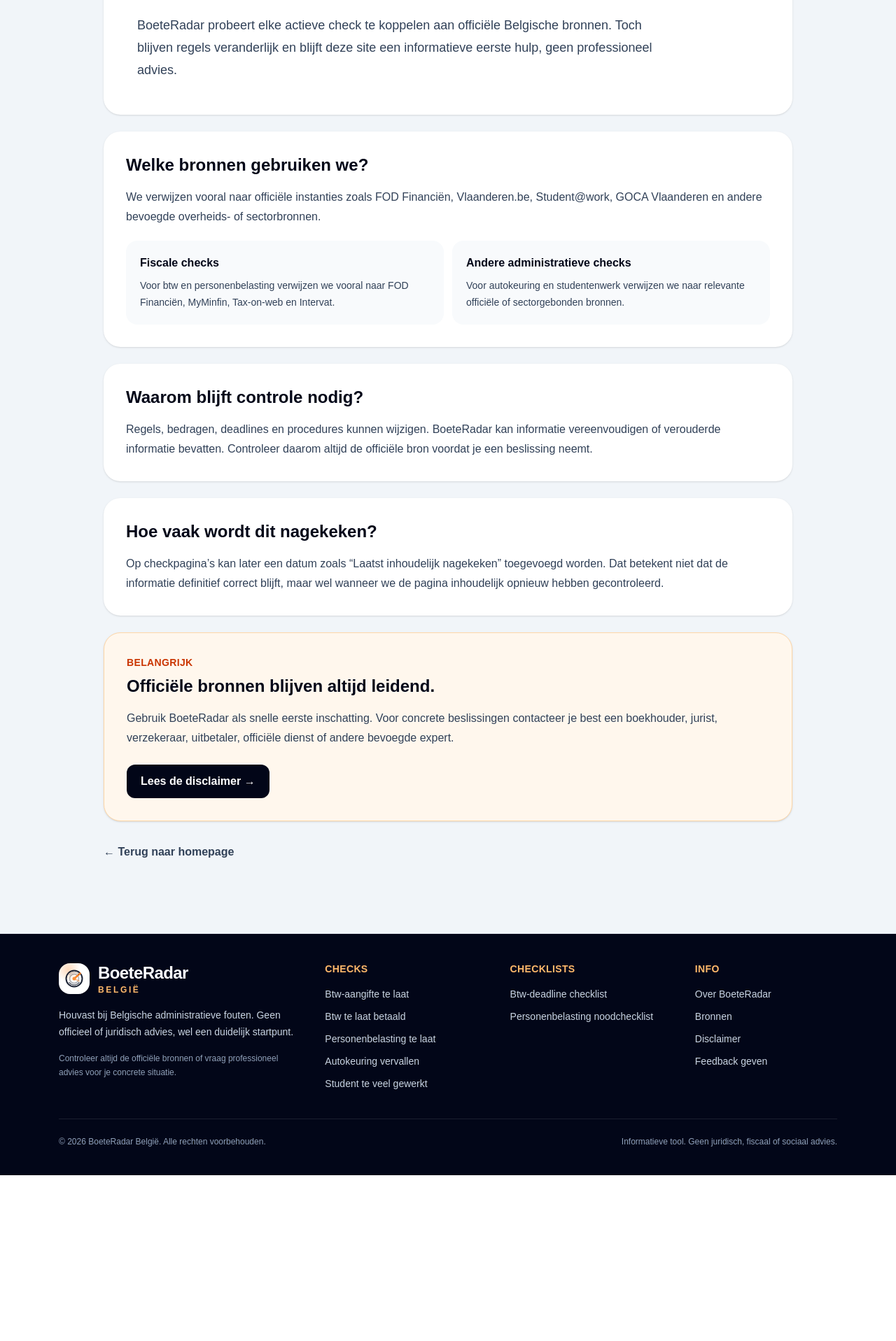
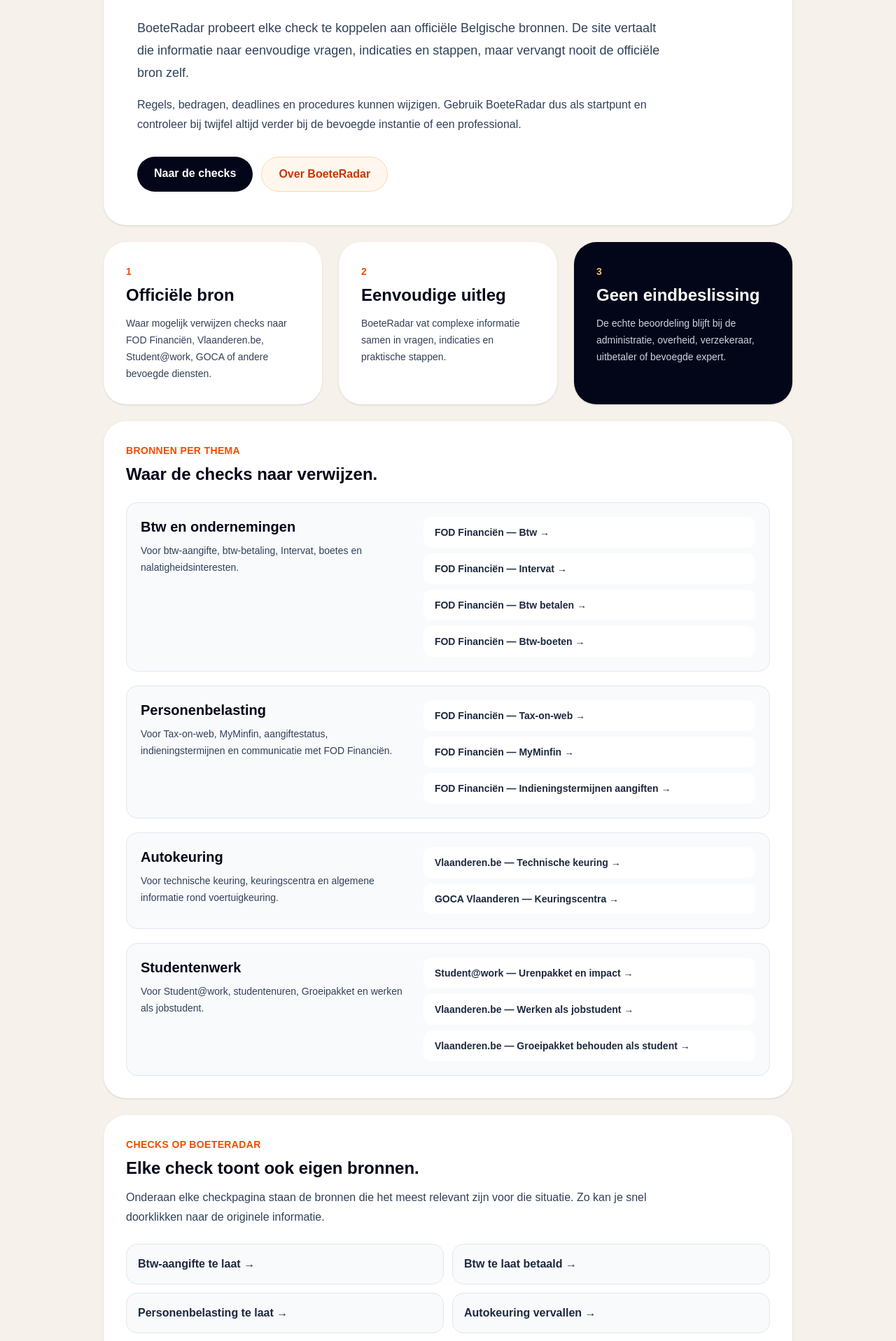
Before and after one commit to NathanVerd/Boeteradar, a Next.js app: page /bronnen in a window 1280 px wide. Shown: the part 363-2280 px from the top of the page at 70% size. Before the commit the page ends 2043 px from the top, so only its background shows below. Built offline with nearby package versions, Linux system fonts and the light colour scheme.

Commit message:
Improve sources page

```diff
--- a/app/bronnen/page.tsx
+++ b/app/bronnen/page.tsx
@@ -2,100 +2,313 @@
 import Footer from "@/components/Footer";
 import Header from "@/components/Header";
 import Link from "next/link";
+import type { Metadata } from "next";
+
+export const metadata: Metadata = {
+  title: "Bronnen | Hoe BoeteRadar officiële bronnen gebruikt",
+  description:
+    "Lees hoe BoeteRadar officiële Belgische bronnen gebruikt voor btw, personenbelasting, autokeuring, studentenwerk en administratieve checks.",
+  alternates: {
+    canonical: "https://www.boeteradar.be/bronnen",
+  },
+  openGraph: {
+    title: "Bronnen van BoeteRadar",
+    description:
+      "BoeteRadar verwijst naar officiële bronnen en gebruikt die als basis voor Belgische administratieve checks.",
+    url: "https://www.boeteradar.be/bronnen",
+    siteName: "BoeteRadar België",
+    locale: "nl_BE",
+    type: "website",
+  },
+};
+
+const sourceGroups = [
+  {
+    title: "Btw en ondernemingen",
+    description:
+      "Voor btw-aangifte, btw-betaling, Intervat, boetes en nalatigheidsinteresten.",
+    links: [
+      {
+        label: "FOD Financiën — Btw",
+        href: "https://financien.belgium.be/nl/ondernemingen/btw",
+      },
+      {
+        label: "FOD Financiën — Intervat",
+        href: "https://financien.belgium.be/nl/E-services/Intervat",
+      },
+      {
+        label: "FOD Financiën — Btw betalen",
+        href: "https://financien.belgium.be/nl/ondernemingen/btw/betaling-teruggave/betaling",
+      },
+      {
+        label: "FOD Financiën — Btw-boeten",
+        href: "https://financien.belgium.be/nl/ondernemingen/btw/boeten",
+      },
+    ],
+  },
+  {
+    title: "Personenbelasting",
+    description:
+      "Voor Tax-on-web, MyMinfin, aangiftestatus, indieningstermijnen en communicatie met FOD Financiën.",
+    links: [
+      {
+        label: "FOD Financiën — Tax-on-web",
+        href: "https://financien.belgium.be/nl/E-services/Tax-on-web",
+      },
+      {
+        label: "FOD Financiën — MyMinfin",
+        href: "https://financien.belgium.be/nl/E-services/MyMinfin",
+      },
+      {
+        label: "FOD Financiën — Indieningstermijnen aangiften",
+        href: "https://financien.belgium.be/nl/experten_partners/economische-beroepen/indieningstermijnen-aangiften",
+      },
+    ],
+  },
+  {
+    title: "Autokeuring",
+    description:
+      "Voor technische keuring, keuringscentra en algemene informatie rond voertuigkeuring.",
+    links: [
+      {
+        label: "Vlaanderen.be — Technische keuring",
+        href: "https://www.vlaanderen.be/auto-en-motor/technische-keuring-van-voertuigen",
+      },
+      {
+        label: "GOCA Vlaanderen — Keuringscentra",
+        href: "https://www.gocavlaanderen.be",
+      },
+    ],
+  },
+  {
+    title: "Studentenwerk",
+    description:
+      "Voor Student@work, studentenuren, Groeipakket en werken als jobstudent.",
+    links: [
+      {
+        label: "Student@work — Urenpakket en impact",
+        href: "https://www.studentatwork.be/nl/urenpakket-en-impact.html",
+      },
+      {
+        label: "Vlaanderen.be — Werken als jobstudent",
+        href: "https://www.vlaanderen.be/werken-als-jobstudent",
+      },
+      {
+        label: "Vlaanderen.be — Groeipakket behouden als student",
+        href: "https://www.vlaanderen.be/algemene-voorwaarden-en-procedure-voor-het-groeipakket/groeipakket-behouden-voor-wie-werkt-en-studeert",
+      },
+    ],
+  },
+];
+
+const checks = [
+  {
+    label: "Btw-aangifte te laat",
+    href: "/btw-aangifte-te-laat",
+  },
+  {
+    label: "Btw te laat betaald",
+    href: "/btw-te-laat-betaald",
+  },
+  {
+    label: "Personenbelasting te laat",
+    href: "/personenbelasting-te-laat",
+  },
+  {
+    label: "Autokeuring vervallen",
+    href: "/autokeuring-vervallen",
+  },
+  {
+    label: "Student te veel gewerkt",
+    href: "/student-te-veel-gewerkt",
+  },
+];
 
 export default function BronnenPage() {
   return (
-    <main className="min-h-screen bg-slate-100 text-slate-950">
-      <Header label="Bronnen" />
+    <main className="min-h-screen bg-[#f6f1ea] text-slate-950">
+      <Header
+        label="Bronnen"
+        subtitle="Hoe BoeteRadar officiële bronnen gebruikt."
+      />
 
       <section className="mx-auto max-w-5xl px-5 py-10">
-        <div className="rounded-3xl bg-white p-7 shadow-sm md:p-12">
-          <p className="text-sm font-bold uppercase tracking-wide text-orange-600">
-            Betrouwbaarheid
+        <section className="rounded-[2rem] bg-white p-7 shadow-sm md:p-12">
+          <p className="mb-4 text-sm font-black uppercase tracking-wide text-orange-600">
+            Bronnen
           </p>
 
-          <h1 className="mt-3 max-w-4xl text-4xl font-black tracking-tight md:text-6xl">
-            Hoe BoeteRadar met bronnen en updates omgaat.
+          <h1 className="max-w-4xl text-4xl font-black tracking-tight md:text-6xl">
+            Officiële bronnen blijven leidend.
           </h1>
 
           <p className="mt-6 max-w-3xl text-lg leading-8 text-slate-700">
-            BoeteRadar probeert elke actieve check te koppelen aan officiële
-            Belgische bronnen. Toch blijven regels veranderlijk en blijft deze
-            site een informatieve eerste hulp, geen professioneel advies.
+            BoeteRadar probeert elke check te koppelen aan officiële Belgische
+            bronnen. De site vertaalt die informatie naar eenvoudige vragen,
+            indicaties en stappen, maar vervangt nooit de officiële bron zelf.
+          </p>
+
+          <p className="mt-4 max-w-3xl leading-7 text-slate-700">
+            Regels, bedragen, deadlines en procedures kunnen wijzigen. Gebruik
+            BoeteRadar dus als startpunt en controleer bij twijfel altijd verder
+            bij de bevoegde instantie of een professional.
+          </p>
+
+          <div className="mt-8 flex flex-col gap-3 sm:flex-row">
+            <Link
+              href="/"
+              className="rounded-full bg-slate-950 px-6 py-3 text-center font-black text-white transition hover:bg-slate-800"
+            >
+              Naar de checks
+            </Link>
+
+            <Link
+              href="/over"
+              className="rounded-full border border-orange-200 bg-orange-50 px-6 py-3 text-center font-black text-orange-700 transition hover:bg-orange-100"
+            >
+              Over BoeteRadar
+            </Link>
+          </div>
+        </section>
+
+        <section className="mt-6 grid gap-6 md:grid-cols-3">
+          <div className="rounded-[2rem] bg-white p-7 shadow-sm md:p-8">
+            <p className="text-sm font-black text-orange-600">1</p>
+            <h2 className="mt-2 text-2xl font-black">Officiële bron</h2>
+            <p className="mt-3 text-sm leading-6 text-slate-700">
+              Waar mogelijk verwijzen checks naar FOD Financiën, Vlaanderen.be,
+              Student@work, GOCA of andere bevoegde diensten.
             </p>
           </div>
 
-        <section className="mt-6 rounded-3xl bg-white p-7 shadow-sm md:p-8">
-          <h2 className="text-2xl font-black">Welke bronnen gebruiken we?</h2>
-
-          <p className="mt-4 leading-7 text-slate-700">
-            We verwijzen vooral naar officiële instanties zoals FOD Financiën,
-            Vlaanderen.be, Student@work, GOCA Vlaanderen en andere bevoegde
-            overheids- of sectorbronnen.
-          </p>
-
-          <div className="mt-5 grid gap-3 md:grid-cols-2">
-            <div className="rounded-2xl bg-slate-50 p-5">
-              <h3 className="font-black">Fiscale checks</h3>
-              <p className="mt-2 text-sm leading-6 text-slate-700">
-                Voor btw en personenbelasting verwijzen we vooral naar FOD
-                Financiën, MyMinfin, Tax-on-web en Intervat.
+          <div className="rounded-[2rem] bg-white p-7 shadow-sm md:p-8">
+            <p className="text-sm font-black text-orange-600">2</p>
+            <h2 className="mt-2 text-2xl font-black">Eenvoudige uitleg</h2>
+            <p className="mt-3 text-sm leading-6 text-slate-700">
+              BoeteRadar vat complexe informatie samen in vragen, indicaties en
+              praktische stappen.
             </p>
           </div>
 
-            <div className="rounded-2xl bg-slate-50 p-5">
-              <h3 className="font-black">Andere administratieve checks</h3>
-              <p className="mt-2 text-sm leading-6 text-slate-700">
-                Voor autokeuring en studentenwerk verwijzen we naar relevante
-                officiële of sectorgebonden bronnen.
+          <div className="rounded-[2rem] bg-slate-950 p-7 text-white shadow-sm md:p-8">
+            <p className="text-sm font-black text-orange-300">3</p>
+            <h2 className="mt-2 text-2xl font-black">Geen eindbeslissing</h2>
+            <p className="mt-3 text-sm leading-6 text-slate-300">
+              De echte beoordeling blijft bij de administratie, overheid,
+              verzekeraar, uitbetaler of bevoegde expert.
             </p>
-            </div>
           </div>
         </section>
 
-        <section className="mt-6 rounded-3xl bg-white p-7 shadow-sm md:p-8">
-          <h2 className="text-2xl font-black">Waarom blijft controle nodig?</h2>
+        <section className="mt-6 rounded-[2rem] bg-white p-7 shadow-sm md:p-8">
+          <p className="text-sm font-black uppercase tracking-wide text-orange-600">
+            Bronnen per thema
+          </p>
+
+          <h2 className="mt-2 text-2xl font-black">
+            Waar de checks naar verwijzen.
+          </h2>
+
+          <div className="mt-6 grid gap-5">
+            {sourceGroups.map((group) => (
+              <div
+                key={group.title}
+                className="rounded-2xl border border-slate-200 bg-slate-50 p-5"
+              >
+                <div className="grid gap-4 md:grid-cols-[0.9fr_1.1fr]">
+                  <div>
+                    <h3 className="text-xl font-black">{group.title}</h3>
+                    <p className="mt-2 text-sm leading-6 text-slate-700">
+                      {group.description}
+                    </p>
+                  </div>
+
+                  <div className="grid gap-2">
+                    {group.links.map((link) => (
+                      <a
+                        key={link.href}
+                        href={link.href}
+                        target="_blank"
+                        rel="noreferrer"
+                        className="rounded-xl bg-white px-4 py-3 text-sm font-bold text-slate-800 transition hover:bg-orange-50 hover:text-orange-700"
+                      >
+                        {link.label} →
+                      </a>
+                    ))}
+                  </div>
+                </div>
+              </div>
+            ))}
+          </div>
+        </section>
+
+        <section className="mt-6 rounded-[2rem] bg-white p-7 shadow-sm md:p-8">
+          <p className="text-sm font-black uppercase tracking-wide text-orange-600">
+            Checks op BoeteRadar
+          </p>
+
+          <h2 className="mt-2 text-2xl font-black">
+            Elke check toont ook eigen bronnen.
+          </h2>
+
+          <p className="mt-3 max-w-3xl leading-7 text-slate-700">
+            Onderaan elke checkpagina staan de bronnen die het meest relevant
+            zijn voor die situatie. Zo kan je snel doorklikken naar de originele
+            informatie.
+          </p>
+
+          <div className="mt-6 grid gap-3 md:grid-cols-2">
+            {checks.map((check) => (
+              <Link
+                key={check.href}
+                href={check.href}
+                className="rounded-2xl border border-slate-200 bg-slate-50 p-4 font-bold text-slate-800 transition hover:border-orange-200 hover:bg-orange-50 hover:text-orange-700"
+              >
+                {check.label} →
+              </Link>
+            ))}
+          </div>
+        </section>
+
+        <section className="mt-6 grid gap-6 md:grid-cols-2">
+          <div className="rounded-[2rem] bg-white p-7 shadow-sm md:p-8">
+            <p className="text-sm font-black uppercase tracking-wide text-orange-600">
+              Updates
+            </p>
+
+            <h2 className="mt-2 text-2xl font-black">
+              “Laatst nagekeken” betekent geen garantie.
+            </h2>
 
             <p className="mt-4 leading-7 text-slate-700">
-            Regels, bedragen, deadlines en procedures kunnen wijzigen.
-            BoeteRadar kan informatie vereenvoudigen of verouderde informatie
-            bevatten. Controleer daarom altijd de officiële bron voordat je een
-            beslissing neemt.
+              Op checkpagina’s staat wanneer de inhoud laatst inhoudelijk werd
+              nagekeken. Dat helpt om transparanter te zijn, maar het betekent
+              niet dat de informatie nadien niet kan wijzigen.
             </p>
-        </section>
+          </div>
 
-        <section className="mt-6 rounded-3xl bg-white p-7 shadow-sm md:p-8">
-          <h2 className="text-2xl font-black">Hoe vaak wordt dit nagekeken?</h2>
-
-          <p className="mt-4 leading-7 text-slate-700">
-            Op checkpagina’s kan later een datum zoals “Laatst inhoudelijk
-            nagekeken” toegevoegd worden. Dat betekent niet dat de informatie
-            definitief correct blijft, maar wel wanneer we de pagina inhoudelijk
-            opnieuw hebben gecontroleerd.
-          </p>
-        </section>
-
-        <section className="mt-6 rounded-3xl border border-orange-200 bg-orange-50 p-7 shadow-sm md:p-8">
-          <p className="text-sm font-bold uppercase tracking-wide text-orange-700">
+          <div className="rounded-[2rem] border border-orange-200 bg-orange-50 p-7 shadow-sm md:p-8">
+            <p className="text-sm font-black uppercase tracking-wide text-orange-700">
               Belangrijk
             </p>
 
             <h2 className="mt-2 text-2xl font-black">
-            Officiële bronnen blijven altijd leidend.
+              Gebruik BoeteRadar niet als enige bron.
             </h2>
 
             <p className="mt-4 leading-7 text-slate-700">
-            Gebruik BoeteRadar als snelle eerste inschatting. Voor concrete
-            beslissingen contacteer je best een boekhouder, jurist, verzekeraar,
-            uitbetaler, officiële dienst of andere bevoegde expert.
+              Voor concrete beslissingen contacteer je best een boekhouder,
+              jurist, verzekeraar, uitbetaler, officiële dienst of andere
+              bevoegde expert.
             </p>
 
             <Link
               href="/disclaimer"
-            className="mt-6 inline-block rounded-xl bg-slate-950 px-5 py-3 font-bold text-white hover:bg-slate-800"
+              className="mt-6 inline-flex rounded-full bg-slate-950 px-5 py-3 text-sm font-black text-white transition hover:bg-slate-800"
             >
               Lees de disclaimer →
             </Link>
+          </div>
         </section>
 
         <BackHomeLink label="← Terug naar homepage" />
```
Lines whose indentation alone changed are shown as unchanged.
